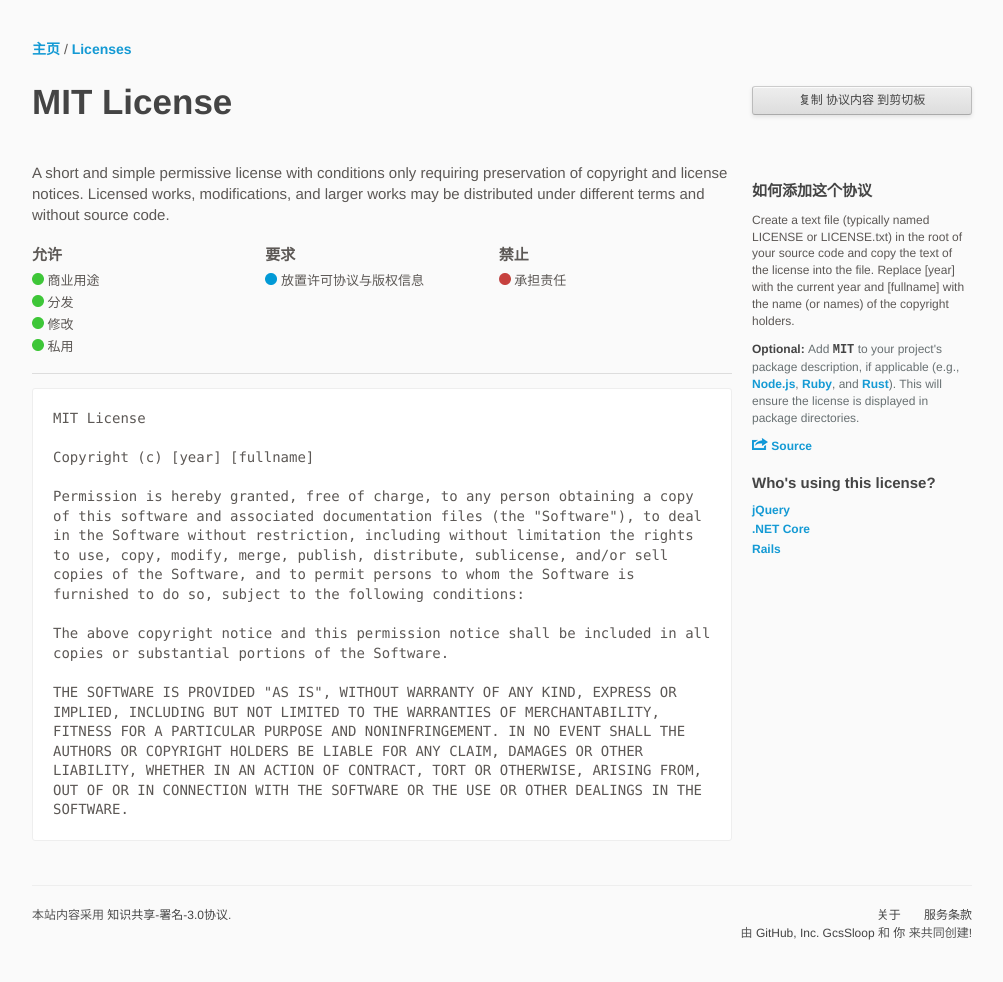
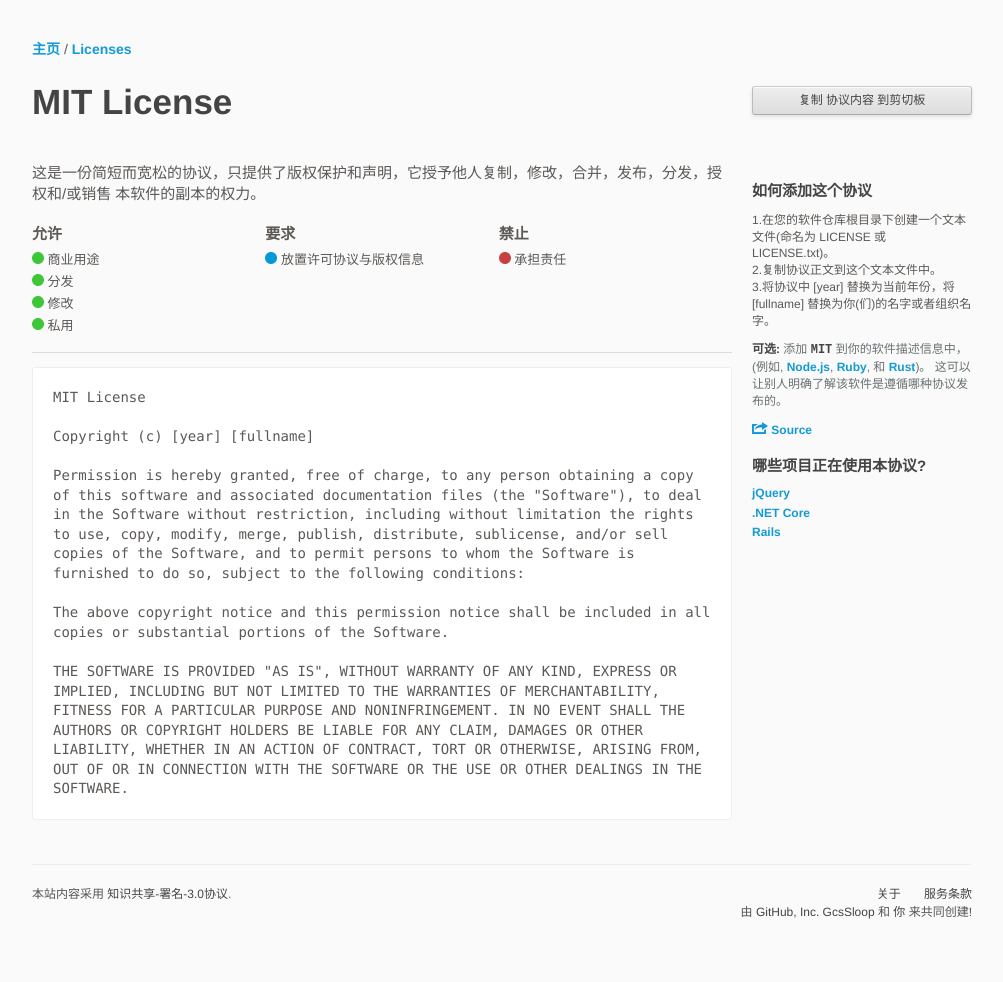
Before and after one commit to ChooseLicense/ChooseLicense.github.io, a Jekyll site: the page built from _licenses/mit.txt, in a window 1280 px wide. Shown: the whole page, without its empty margins (138-1141 px from the left). Built offline with Jekyll 4.4.1, drawn with Linux system fonts in a browser that asks for light colours; some web fonts are replaced; after the commit the page ends 961 px from its top, so only the background shows below that.

Commit message:
侧边栏和MIT协议汉化

```diff
--- a/_includes/sidebar.html
+++ b/_includes/sidebar.html
@@ -9,12 +9,12 @@
     </p>
     {% if page.note %}
     <p class="note">
-      <strong>Note: </strong> {{ page.note | markdownify | remove: '<p>' | remove: '</p>' }}
+      <strong>提示: </strong> {{ page.note | markdownify | remove: '<p>' | remove: '</p>' }}
     </p>
     {% endif %}
     {% assign xgpl = false %}
     {% if page.spdx-id contains 'GPL' %}{% assign xgpl = true %}{% endif %}
-    <p class="note"><strong>Optional: </strong> Add <strong><code>{{ page.spdx-id }}</code>{% if xgpl %}+{% endif %}</strong>{% if xgpl %} (or <strong><code>{{ page.spdx-id }}</code></strong> to disallow future versions){% endif %} to your project's package description, if applicable (e.g., <a href="https://docs.npmjs.com/files/package.json#license">Node.js</a>, <a href="http://guides.rubygems.org/specification-reference/#license=">Ruby</a>, and <a href="http://doc.crates.io/manifest.html#package-metadata">Rust</a>). This will ensure the license is displayed in package directories.</p>
+    <p class="note"><strong>可选: </strong> 添加 <strong><code>{{ page.spdx-id }}</code>{% if xgpl %}+{% endif %}</strong>{% if xgpl %} (或 <strong><code>{{ page.spdx-id }}</code></strong> 以禁止新版本内容){% endif %} 到你的软件描述信息中，(例如, <a href="https://docs.npmjs.com/files/package.json#license">Node.js</a>, <a href="http://guides.rubygems.org/specification-reference/#license=">Ruby</a>, 和 <a href="http://doc.crates.io/manifest.html#package-metadata">Rust</a>)。 这可以让别人明确了解该软件是遵循哪种协议发布的。</p>
   </div>
 
   {% if page.source %}
@@ -28,7 +28,7 @@
 
   {% if page.using %}
   <div class="projects-with-license">
-    <h3>Who's using this license?</h3>
+    <h3>哪些项目正在使用本协议?</h3>
     <ul>
       {% for using in page.using %}
         {% for hash in using %}
--- a/_licenses/mit.txt
+++ b/_licenses/mit.txt
@@ -5,9 +5,9 @@ source: https://opensource.org/licenses/MIT
 featured: true
 hidden: false
 
-description: A short and simple permissive license with conditions only requiring preservation of copyright and license notices. Licensed works, modifications, and larger works may be distributed under different terms and without source code.
+description: 这是一份简短而宽松的协议，只提供了版权保护和声明，它授予他人复制，修改，合并，发布，分发，授权和/或销售 本软件的副本的权力。
 
-how: Create a text file (typically named LICENSE or LICENSE.txt) in the root of your source code and copy the text of the license into the file. Replace [year] with the current year and [fullname] with the name (or names) of the copyright holders.
+how: 1.在您的软件仓库根目录下创建一个文本文件(命名为 LICENSE 或 LICENSE.txt)。 <br/>2.复制协议正文到这个文本文件中。<br/>3.将协议中 [year] 替换为当前年份，将 [fullname] 替换为你(们)的名字或者组织名字。
 
 using:
   - jQuery: https://github.com/jquery/jquery/blob/master/LICENSE.txt
```
Also changed, not shown: 1 other file.
